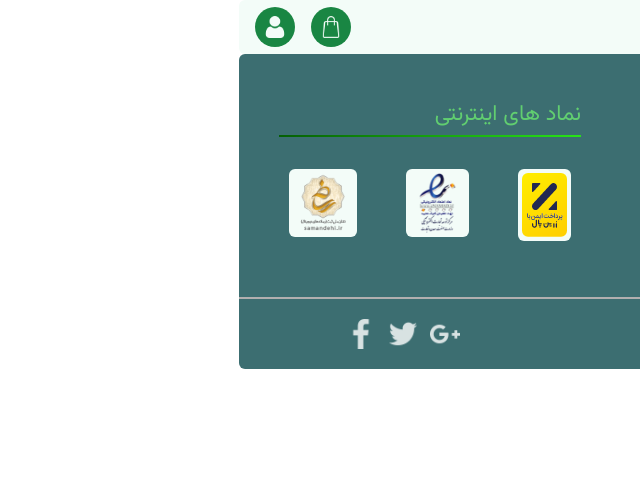
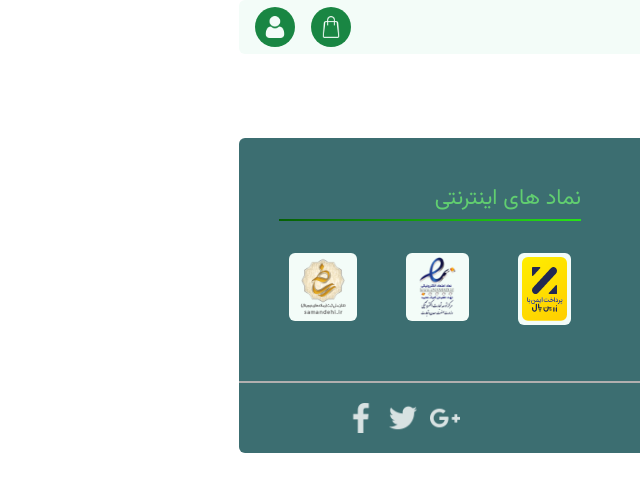
Before and after one commit to MJavadDe/e-commerc-, a Next.js app: page / in a window 1280 px wide. Shown: the top 492 px of the page, without its empty margins (640-1280 px from the left). Built offline with nearby package versions, Linux system fonts and the light colour scheme.

Commit message:
share article component

```diff
--- /dev/null
+++ b/Components/ContactPage/ContactPage.jsx
@@ -0,0 +1,22 @@
+import React from 'react';
+
+function ContactPage(props) {
+    return (
+        <div>
+            <div className="righPart">
+                <div>
+                    <span></span>
+                    <div>
+                        <h6></h6>
+                        <p></p>
+                    </div>
+                </div>
+            </div>
+
+
+            <div className="rightPart"></div>
+        </div>
+    );
+}
+
+export default ContactPage;
--- /dev/null
+++ b/Components/share article component/SshareArticle.jsx
@@ -0,0 +1,40 @@
+import React from "react";
+
+import TelegramIcon from "@mui/icons-material/Telegram";
+// import DeleteIcon from '@mui/icons-material/Delete';
+import YouTubeIcon from "@mui/icons-material/YouTube";
+import InstagramIcon from "@mui/icons-material/Instagram";
+import TwitterIcon from "@mui/icons-material/Twitter";
+import WhatsAppIcon from "@mui/icons-material/WhatsApp";
+import ShareIcon from "@mui/icons-material/Share";
+
+function SshareArticle(props) {
+  return (
+    <div className="flex flex-col justify-center items-center">
+      <h1 className="mb-3 text-primary font-bold">اشتراک گذاری</h1>
+      <div className="flex">
+        <span className=" m-1 p-1 rounded-full border border-gray flex justify-center items-center w-10 h-10 ">
+          <TelegramIcon className="text-gray" />
+        </span>
+
+        <span className=" m-1 p-1 rounded-full border border-gray flex justify-center items-center w-10 h-10 ">
+          <ShareIcon className="text-gray" />
+        </span>
+        <span className=" m-1 p-1 rounded-full border border-gray flex justify-center items-center w-10 h-10 ">
+          <YouTubeIcon className="text-gray" />
+        </span >
+        <span className=" m-1 p-1 rounded-full border border-gray flex justify-center items-center w-10 h-10 ">
+          <InstagramIcon className="text-gray" />
+        </span>
+        <span className=" m-1 p-1 rounded-full border border-gray flex justify-center items-center w-10 h-10 ">
+          <TwitterIcon className="text-gray" />
+        </span>
+        <span className=" m-1 p-1 rounded-full border border-gray flex justify-center items-center w-10 h-10 ">
+          <WhatsAppIcon className="text-gray"  />
+        </span>
+      </div>
+    </div>
+  );
+}
+
+export default SshareArticle;
--- a/package.json
+++ b/package.json
@@ -9,6 +9,11 @@
     "lint": "next lint"
   },
   "dependencies": {
+    "@ant-design/icons": "^5.0.1",
+    "@emotion/react": "^11.10.6",
+    "@emotion/styled": "^11.10.6",
+    "@mui/icons-material": "^5.11.16",
+    "@mui/material": "^5.11.16",
     "antd": "^5.3.3",
     "next": "13.2.4",
     "react": "18.2.0",
--- a/pages/index.jsx
+++ b/pages/index.jsx
@@ -1,10 +1,12 @@
 import Layout from '@/Components/layout';
 import Navbar from '@/Components/navbar/Navbar';
+import SshareArticle from '@/Components/share article component/SshareArticle';
 import React from 'react';
 
 const Home = () => {
   return (
     <Layout title="Home page">
+      <SshareArticle />
     </Layout>
   );
 };
--- a/tailwind.config.js
+++ b/tailwind.config.js
@@ -13,6 +13,7 @@
       "primary-100": "#E1F7ED",
       "secondary-100": "#F3FCF8",
       "secondary-300": "#82D8B9",
+      "gray": "#999999",
     },
     extend: {
       fontFamily: {
```
Also changed, not shown: 1 other file (tests, documents, lock files or other folders).
